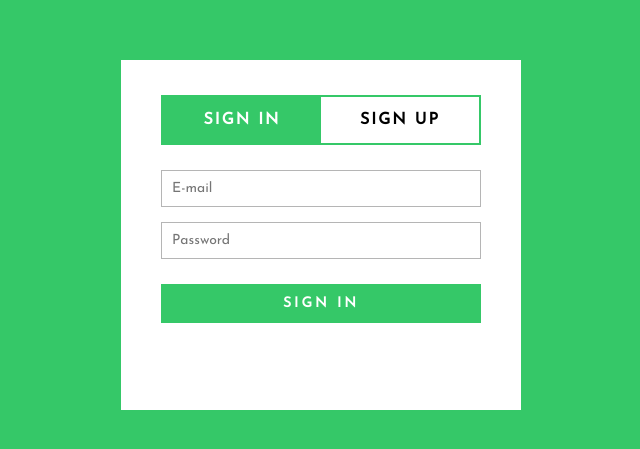
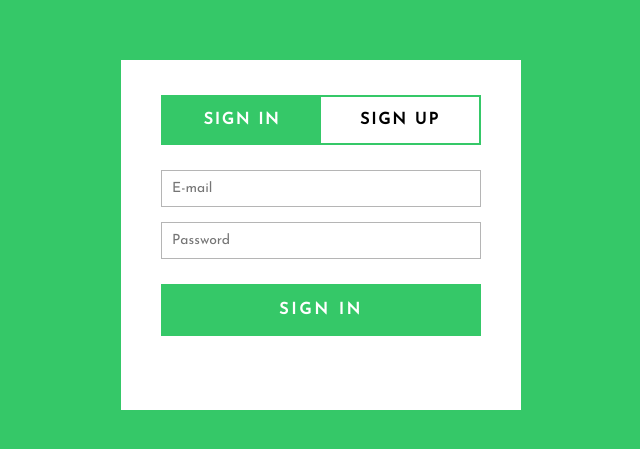
Before and after one commit to iamkumarishwetha/signin-signup-form, a plain HTML site: page index.html in a window 1280 px wide. Shown: the part 165-614 px from the top of the page, without its empty margins (319-959 px from the left). Drawn offline with nearby package versions, Linux system fonts and the light colour scheme.

Commit message:
Update style.css

```diff
--- a/css/style.css
+++ b/css/style.css
@@ -73,7 +73,7 @@ body{
 {
     background: #35c868;
     text-align: center;
-    padding:12px;
+    padding:18px 0;
     text-transform: uppercase;
     letter-spacing: 3px;
     font-weight: bold;
@@ -81,11 +81,11 @@ body{
     width:100%;
     color: #fff;
     display: block;
-    font-size: 14px;
+    font-size: 16px;
 }
 
 @media(max-width:375px){
 .wrapper {
     max-width: 325px;
-    }
 }
+}
```
